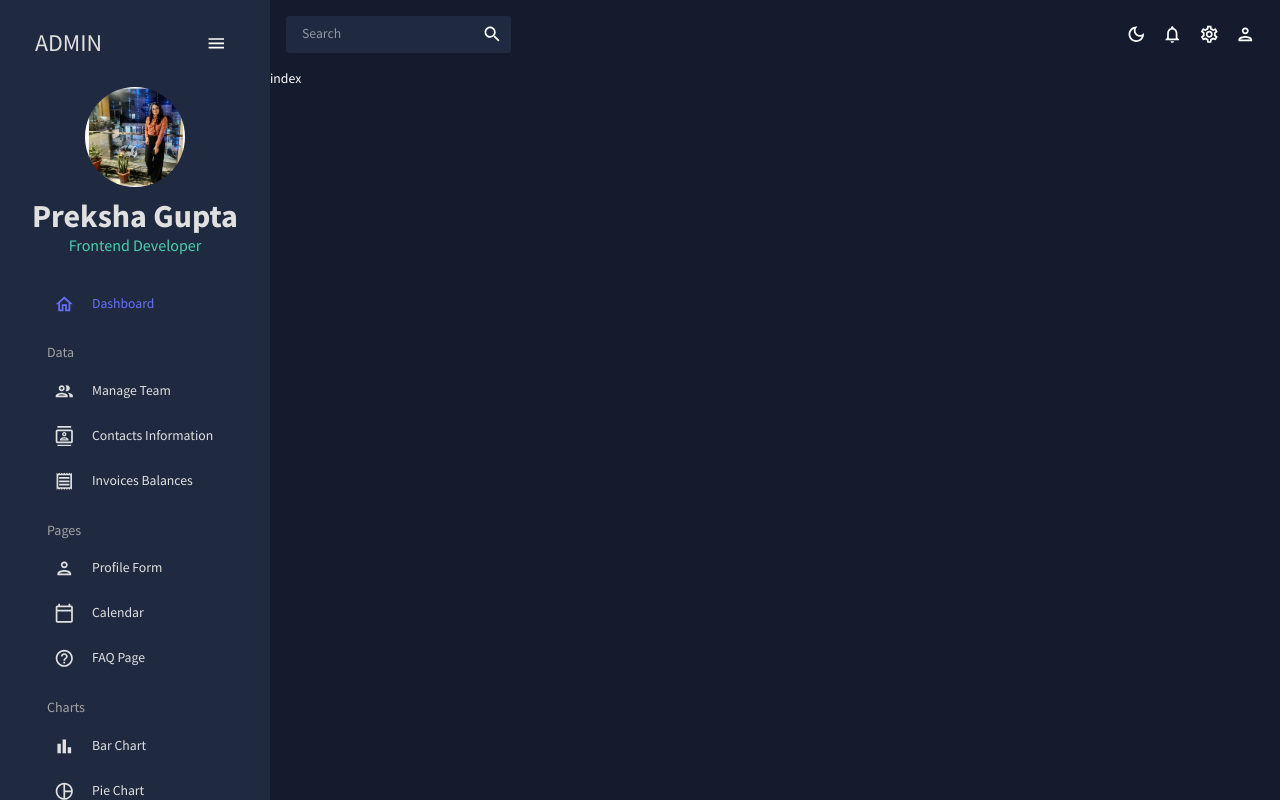
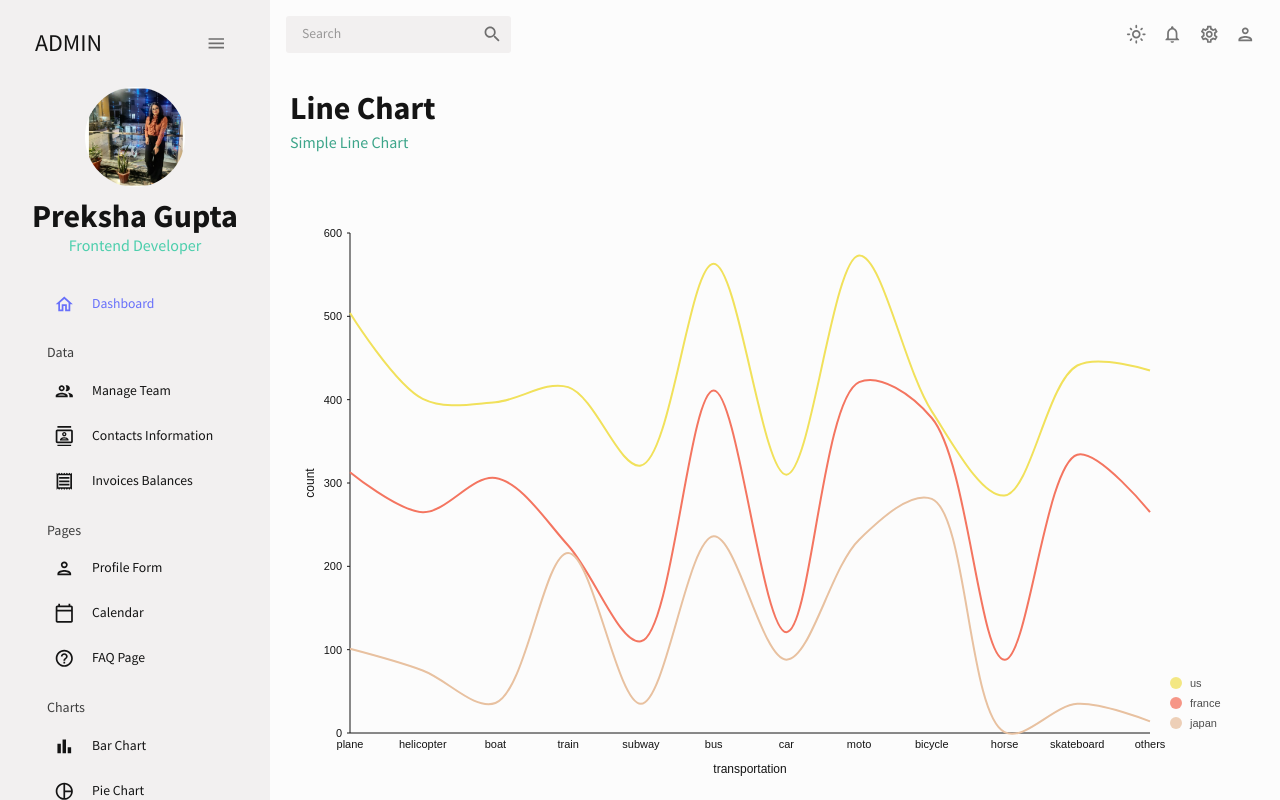
Before and after one commit to preksha0309/Analytics-Dashboard, a React (Create React App) app: page /line in a window 1280 px wide. Built offline with nearby package versions, Linux system fonts and the light colour scheme.

Commit message:
creation of barchart , piechart and linechart with nivo library

```diff
--- a/src/components/BarChart.jsx
+++ b/src/components/BarChart.jsx
@@ -1,9 +1,130 @@
-import React from 'react'
+import { useTheme } from "@mui/material";
+import { ResponsiveBar } from "@nivo/bar";
+import { tokens } from "../theme";
+import { mockBarData as data } from "../data/mockData";
 
-const BarChart = () => {
+const BarChart = ({ isDashboard = false }) => {
+  const theme = useTheme();
+  const colors = tokens(theme.palette.mode);
+
   return (
-    <div>BarChart</div>
-  )
-}
+    <ResponsiveBar
+      data={data}
+      theme={{
+        // added
+        axis: {
+          domain: {
+            line: {
+              stroke: colors.grey[100],
+            },
+          },
+          legend: {
+            text: {
+              fill: colors.grey[100],
+            },
+          },
+          ticks: {
+            line: {
+              stroke: colors.grey[100],
+              strokeWidth: 1,
+            },
+            text: {
+              fill: colors.grey[100],
+            },
+          },
+        },
+        legends: {
+          text: {
+            fill: colors.grey[100],
+          },
+        },
+      }}
+      keys={["hot dog", "burger", "sandwich", "kebab", "fries", "donut"]}
+      indexBy="country"
+      margin={{ top: 50, right: 130, bottom: 50, left: 60 }}
+      padding={0.3}
+      valueScale={{ type: "linear" }}
+      indexScale={{ type: "band", round: true }}
+      colors={{ scheme: "nivo" }}
+      defs={[
+        {
+          id: "dots",
+          type: "patternDots",
+          background: "inherit",
+          color: "#38bcb2",
+          size: 4,
+          padding: 1,
+          stagger: true,
+        },
+        {
+          id: "lines",
+          type: "patternLines",
+          background: "inherit",
+          color: "#eed312",
+          rotation: -45,
+          lineWidth: 6,
+          spacing: 10,
+        },
+      ]}
+      borderColor={{
+        from: "color",
+        modifiers: [["darker", "1.6"]],
+      }}
+      axisTop={null}
+      axisRight={null}
+      axisBottom={{
+        tickSize: 5,
+        tickPadding: 5,
+        tickRotation: 0,
+        legend: isDashboard ? undefined : "country", // changed
+        legendPosition: "middle",
+        legendOffset: 32,
+      }}
+      axisLeft={{
+        tickSize: 5,
+        tickPadding: 5,
+        tickRotation: 0,
+        legend: isDashboard ? undefined : "food", // changed
+        legendPosition: "middle",
+        legendOffset: -40,
+      }}
+      enableLabel={false}
+      labelSkipWidth={12}
+      labelSkipHeight={12}
+      labelTextColor={{
+        from: "color",
+        modifiers: [["darker", 1.6]],
+      }}
+      legends={[
+        {
+          dataFrom: "keys",
+          anchor: "bottom-right",
+          direction: "column",
+          justify: false,
+          translateX: 120,
+          translateY: 0,
+          itemsSpacing: 2,
+          itemWidth: 100,
+          itemHeight: 20,
+          itemDirection: "left-to-right",
+          itemOpacity: 0.85,
+          symbolSize: 20,
+          effects: [
+            {
+              on: "hover",
+              style: {
+                itemOpacity: 1,
+              },
+            },
+          ],
+        },
+      ]}
+      role="application"
+      barAriaLabel={function (e) {
+        return e.id + ": " + e.formattedValue + " in country: " + e.indexValue;
+      }}
+    />
+  );
+};
 
-export default BarChart
+export default BarChart;
--- a/src/components/LineChart.jsx
+++ b/src/components/LineChart.jsx
@@ -1,9 +1,117 @@
-import React from 'react'
+import { ResponsiveLine } from "@nivo/line";
+import { useTheme } from "@mui/material";
+import { tokens } from "../theme";
+import { mockLineData as data } from "../data/mockData";
 
-const LineChart = () => {
+const LineChart = ({ isCustomLineColors = false, isDashboard = false }) => {
+  const theme = useTheme();
+  const colors = tokens(theme.palette.mode);
+
   return (
-    <div>LineChart</div>
-  )
-}
+    <ResponsiveLine
+      data={data}
+      theme={{
+        axis: {
+          domain: {
+            line: {
+              stroke: colors.grey[100],
+            },
+          },
+          legend: {
+            text: {
+              fill: colors.grey[100],
+            },
+          },
+          ticks: {
+            line: {
+              stroke: colors.grey[100],
+              strokeWidth: 1,
+            },
+            text: {
+              fill: colors.grey[100],
+            },
+          },
+        },
+        legends: {
+          text: {
+            fill: colors.grey[100],
+          },
+        },
+        tooltip: {
+          container: {
+            color: colors.primary[500],
+          },
+        },
+      }}
+      colors={isDashboard ? { datum: "color" } : { scheme: "nivo" }} // added
+      margin={{ top: 50, right: 110, bottom: 50, left: 60 }}
+      xScale={{ type: "point" }}
+      yScale={{
+        type: "linear",
+        min: "auto",
+        max: "auto",
+        stacked: true,
+        reverse: false,
+      }}
+      yFormat=" >-.2f"
+      curve="catmullRom"
+      axisTop={null}
+      axisRight={null}
+      axisBottom={{
+        orient: "bottom",
+        tickSize: 0,
+        tickPadding: 5,
+        tickRotation: 0,
+        legend: isDashboard ? undefined : "transportation", // added
+        legendOffset: 36,
+        legendPosition: "middle",
+      }}
+      axisLeft={{
+        orient: "left",
+        tickValues: 5, // added
+        tickSize: 3,
+        tickPadding: 5,
+        tickRotation: 0,
+        legend: isDashboard ? undefined : "count", // added
+        legendOffset: -40,
+        legendPosition: "middle",
+      }}
+      enableGridX={false}
+      enableGridY={false}
+      pointSize={8}
+      pointColor={{ theme: "background" }}
+      pointBorderWidth={2}
+      pointBorderColor={{ from: "serieColor" }}
+      pointLabelYOffset={-12}
+      useMesh={true}
+      legends={[
+        {
+          anchor: "bottom-right",
+          direction: "column",
+          justify: false,
+          translateX: 100,
+          translateY: 0,
+          itemsSpacing: 0,
+          itemDirection: "left-to-right",
+          itemWidth: 80,
+          itemHeight: 20,
+          itemOpacity: 0.75,
+          symbolSize: 12,
+          symbolShape: "circle",
+          symbolBorderColor: "rgba(0, 0, 0, .5)",
+          effects: [
+            {
+              on: "hover",
+              style: {
+                itemBackground: "rgba(0, 0, 0, .03)",
+                itemOpacity: 1,
+              },
+            },
+          ],
+        },
+      ]}
+    />
+  );
+};
 
-export default LineChart
+export default LineChart;
--- a/src/components/PieChart.jsx
+++ b/src/components/PieChart.jsx
@@ -1,9 +1,109 @@
-import React from 'react'
+import { ResponsivePie } from "@nivo/pie";
+import { tokens } from "../theme";
+import { useTheme } from "@mui/material";
+import { mockPieData as data } from "../data/mockData";
 
 const PieChart = () => {
+  const theme = useTheme();
+  const colors = tokens(theme.palette.mode);
   return (
-    <div>PieChart</div>
-  )
-}
+    <ResponsivePie
+      data={data}
+      theme={{
+        axis: {
+          domain: {
+            line: {
+              stroke: colors.grey[100],
+            },
+          },
+          legend: {
+            text: {
+              fill: colors.grey[100],
+            },
+          },
+          ticks: {
+            line: {
+              stroke: colors.grey[100],
+              strokeWidth: 1,
+            },
+            text: {
+              fill: colors.grey[100],
+            },
+          },
+        },
+        legends: {
+          text: {
+            fill: colors.grey[100],
+          },
+        },
+      }}
+      margin={{ top: 40, right: 80, bottom: 80, left: 80 }}
+      innerRadius={0.5}
+      padAngle={0.7}
+      cornerRadius={3}
+      activeOuterRadiusOffset={8}
+      borderColor={{
+        from: "color",
+        modifiers: [["darker", 0.2]],
+      }}
+      arcLinkLabelsSkipAngle={10}
+      arcLinkLabelsTextColor={colors.grey[100]}
+      arcLinkLabelsThickness={2}
+      arcLinkLabelsColor={{ from: "color" }}
+      enableArcLabels={false}
+      arcLabelsRadiusOffset={0.4}
+      arcLabelsSkipAngle={7}
+      arcLabelsTextColor={{
+        from: "color",
+        modifiers: [["darker", 2]],
+      }}
+      defs={[
+        {
+          id: "dots",
+          type: "patternDots",
+          background: "inherit",
+          color: "rgba(255, 255, 255, 0.3)",
+          size: 4,
+          padding: 1,
+          stagger: true,
+        },
+        {
+          id: "lines",
+          type: "patternLines",
+          background: "inherit",
+          color: "rgba(255, 255, 255, 0.3)",
+          rotation: -45,
+          lineWidth: 6,
+          spacing: 10,
+        },
+      ]}
+      legends={[
+        {
+          anchor: "bottom",
+          direction: "row",
+          justify: false,
+          translateX: 0,
+          translateY: 56,
+          itemsSpacing: 0,
+          itemWidth: 100,
+          itemHeight: 18,
+          itemTextColor: "#999",
+          itemDirection: "left-to-right",
+          itemOpacity: 1,
+          symbolSize: 18,
+          symbolShape: "circle",
+          effects: [
+            {
+              on: "hover",
+              style: {
+                itemTextColor: "#000",
+              },
+            },
+          ],
+        },
+      ]}
+    />
+  );
+};
 
-export default PieChart
+export default PieChart;
--- a/src/pages/line/index.jsx
+++ b/src/pages/line/index.jsx
@@ -1,9 +1,16 @@
-import React from 'react'
+import { Box } from "@mui/material";
+import Header from "../../components/Header";
+import LineChart from "../../components/LineChart";
 
-const index = () => {
+const Line = () => {
   return (
-    <div>index</div>
-  )
-}
+    <Box m="20px">
+      <Header title="Line Chart" subtitle="Simple Line Chart" />
+      <Box height="75vh">
+        <LineChart />
+      </Box>
+    </Box>
+  );
+};
 
-export default index
+export default Line;
--- a/src/theme.js
+++ b/src/theme.js
@@ -199,7 +199,7 @@
 });
 
 export const useMode = () => {
-  const [mode, setMode] = useState("dark");
+  const [mode, setMode] = useState("light");
 
   const colorMode = useMemo(
     () => ({
```
